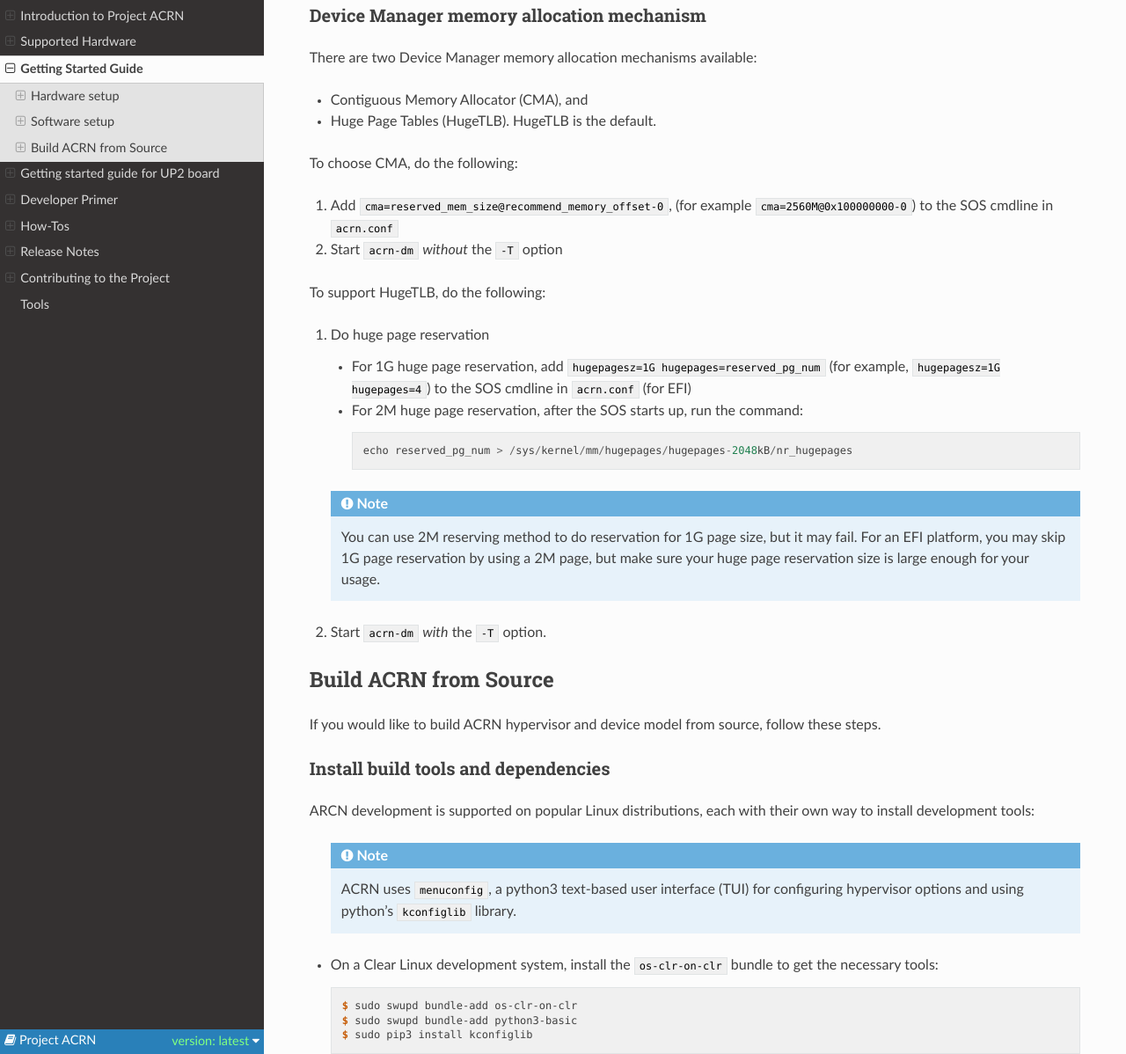
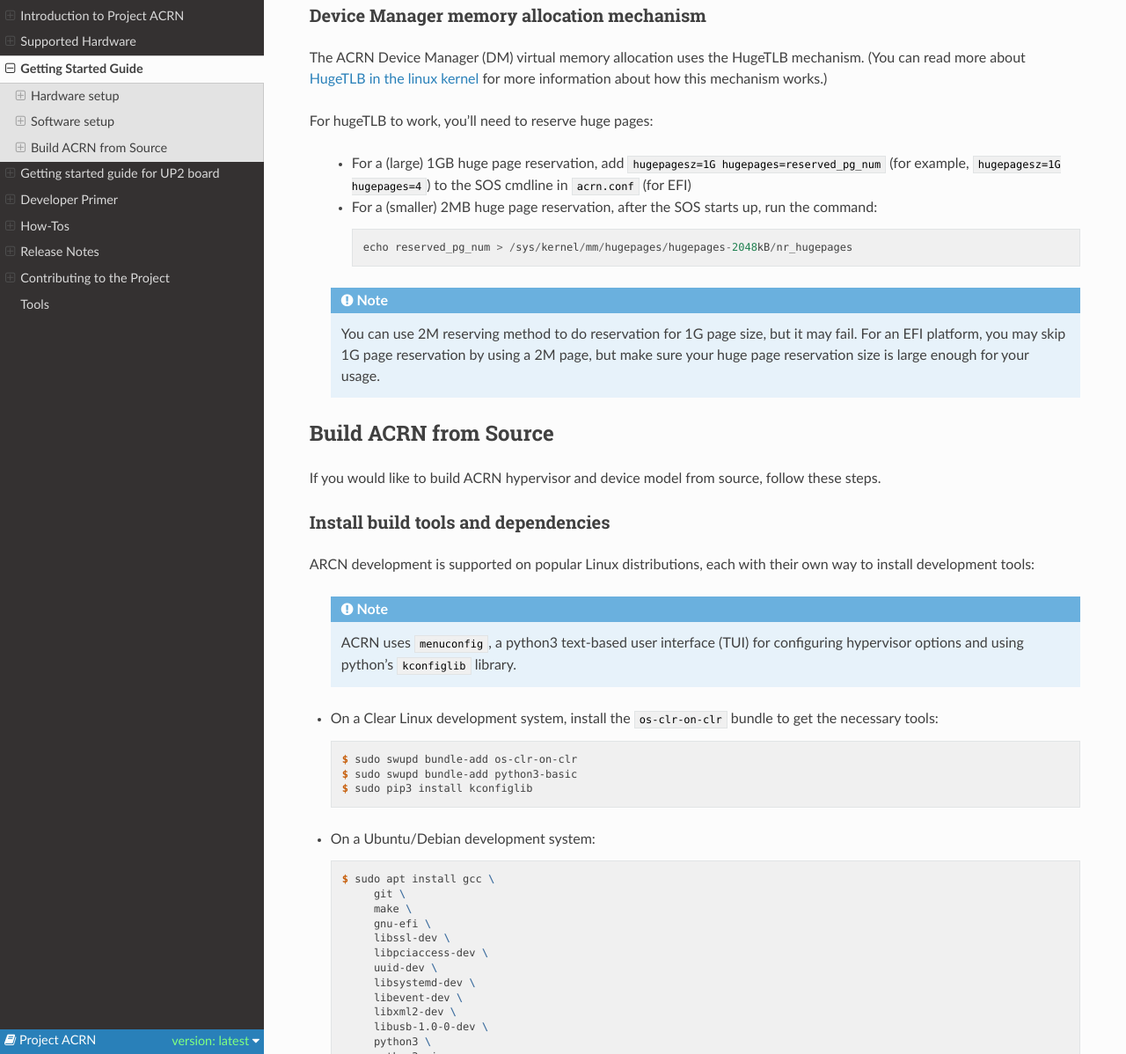
Before and after one commit to uaenalyh/first, a Sphinx documentation site: the page built from doc/getting_started/index.rst, in a window 1280 px wide and 1400 px high, scrolled down 5944 px. Shown: the part 202-1400 px from the top of the window at 88% size. Built offline with Sphinx 7.4.7 and the Read the Docs theme 2.0.0, drawn with Linux system fonts in a browser that asks for light colours; pages that are not in the unit, such as notebooks, are missing from menus.

Commit message:
dm: use hugetlb by default
use hugetlb to set vm memory by default.

Signed-off-by: Li, Fei1 <fei1.li@intel.com>

```diff
--- a/doc/getting_started/index.rst
+++ b/doc/getting_started/index.rst
@@ -330,38 +330,26 @@
 Device Manager memory allocation mechanism
 ==========================================
 
-There are two Device Manager memory allocation mechanisms available:
+The ACRN Device Manager (DM) virtual memory allocation uses the HugeTLB mechanism.
+(You can read more about `HugeTLB in the linux kernel <https://linuxgazette.net/155/krishnakumar.html>`_
+for more information about how this mechanism works.)
 
-- Contiguous Memory Allocator (CMA), and
-- Huge Page Tables (HugeTLB).  HugeTLB is the default.
+For hugeTLB to work, you'll need to reserve huge pages:
 
-To choose CMA, do the following:
+  - For a (large) 1GB huge page reservation, add ``hugepagesz=1G hugepages=reserved_pg_num``
+    (for example, ``hugepagesz=1G hugepages=4``) to the SOS cmdline in
+    ``acrn.conf`` (for EFI)
 
-1) Add ``cma=reserved_mem_size@recommend_memory_offset-0``, (for example
-   ``cma=2560M@0x100000000-0``) to the SOS cmdline in ``acrn.conf``
+  - For a (smaller) 2MB huge page reservation, after the SOS starts up, run the
+    command::
 
-2) Start ``acrn-dm`` *without* the ``-T`` option
+       echo reserved_pg_num > /sys/kernel/mm/hugepages/hugepages-2048kB/nr_hugepages
 
-To support HugeTLB, do the following:
-
-1) Do huge page reservation
-
-   - For 1G huge page reservation, add ``hugepagesz=1G hugepages=reserved_pg_num``
-     (for example, ``hugepagesz=1G hugepages=4``) to the SOS cmdline in
-     ``acrn.conf`` (for EFI)
-
-   - For 2M huge page reservation, after the SOS starts up, run the
-     command::
-
-        echo reserved_pg_num > /sys/kernel/mm/hugepages/hugepages-2048kB/nr_hugepages
-
-   .. note::
-      You can use 2M reserving method to do reservation for 1G page size, but it
-      may fail.  For an EFI platform, you may skip 1G page reservation
-      by using a 2M page, but make sure your huge page reservation size is
-      large enough for your usage.
-
-2)  Start ``acrn-dm`` *with* the ``-T`` option.
+  .. note::
+     You can use 2M reserving method to do reservation for 1G page size, but it
+     may fail.  For an EFI platform, you may skip 1G page reservation
+     by using a 2M page, but make sure your huge page reservation size is
+     large enough for your usage.
 
 Build ACRN from Source
 **********************
```
Also changed, not shown: 5 other files.
